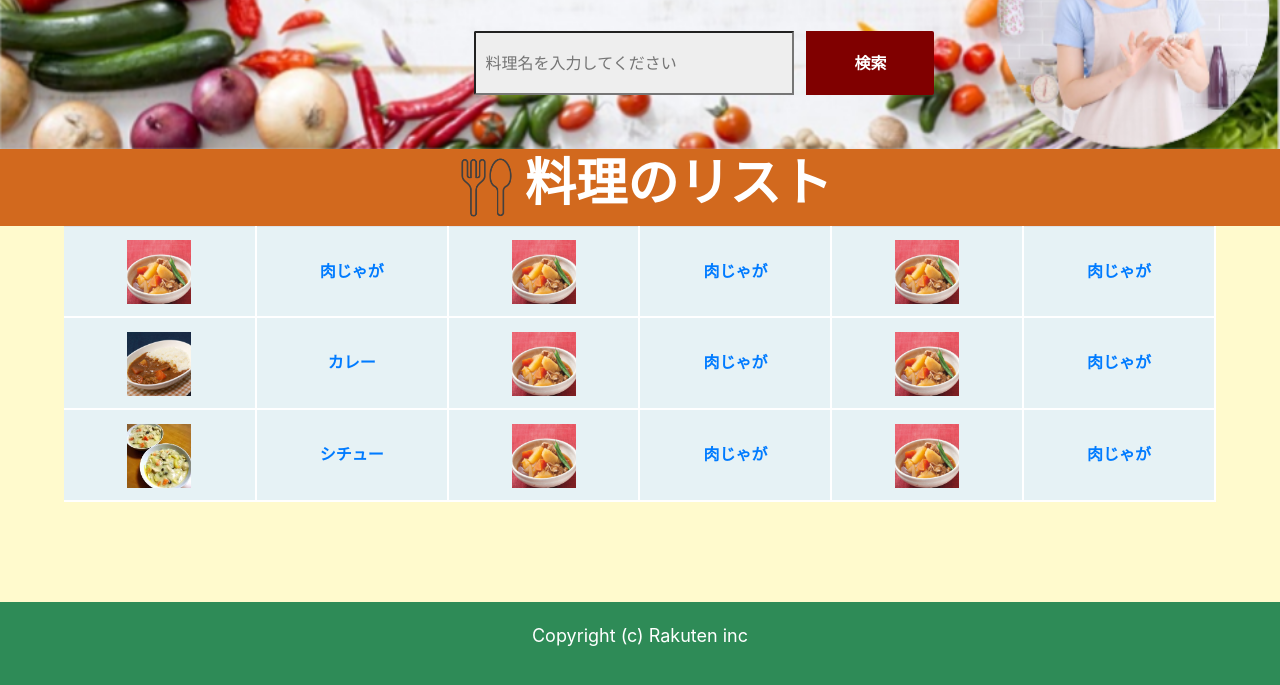
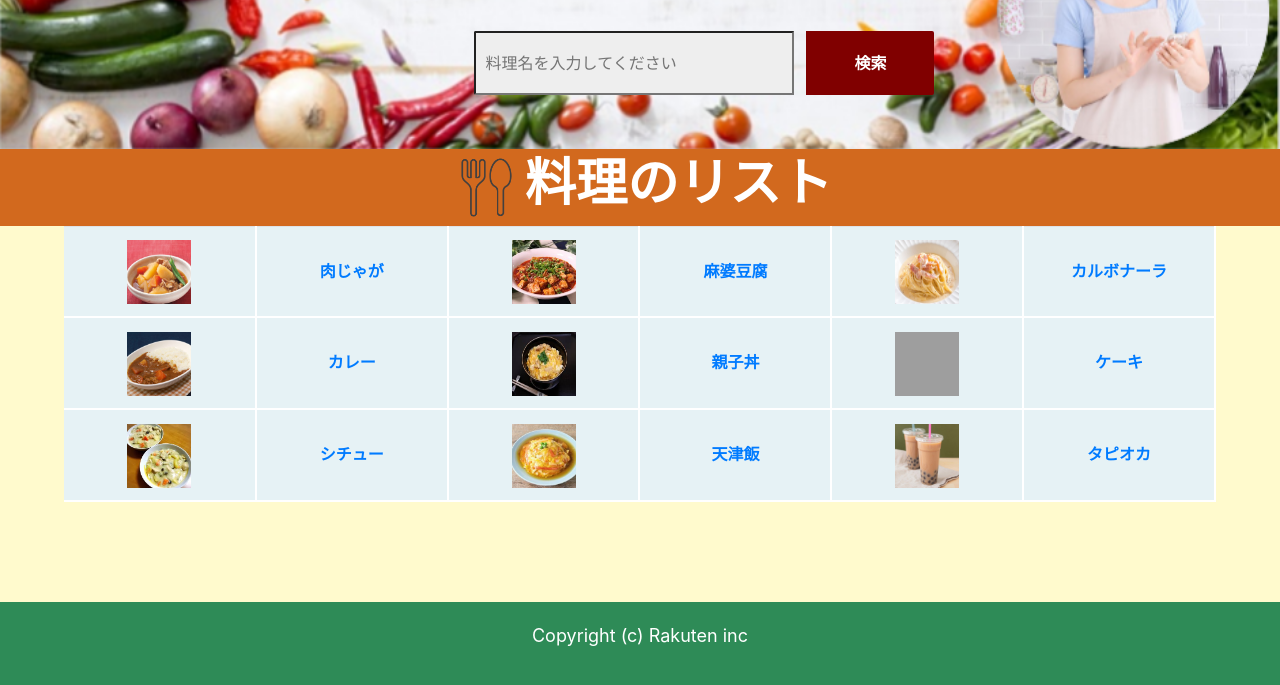
Before and after one commit to trainshogi/ec_food, a PHP site: page / in a window 1280 px wide. Shown: the part 491-1176 px from the top of the page. Run offline with PHP 8.4, Linux system fonts and the light colour scheme; grey boxes are pictures that could not be loaded.

Commit message:
Update index.php

```diff
--- a/index.php
+++ b/index.php
@@ -27,27 +27,27 @@
 	    <tbody bgcolor=#ffffff>
 	        <tr>
 	            <td class="pic"><a href="result.html?name=%E8%82%89%E3%81%98%E3%82%83%E3%81%8C"><img src="img/meatpotato.jpg" alt="meatpotato" class="cookphoto"></td>
-	            <td class="cname"><a href="#">肉じゃが</td>
-	            <td><a href="#"><img src="img/meatpotato.jpg" alt="meatpotato" class="cookphoto"></td>
-	            <td><a href="#">肉じゃが</td>
-	            <td><a href="#"><img src="img/meatpotato.jpg" alt="meatpotato" class="cookphoto"></td>
-	            <td><a href="#">肉じゃが</td>
+	            <td class="cname"><a href="result.html?name=%E8%82%89%E3%81%98%E3%82%83%E3%81%8C">肉じゃが</td>
+	            <td><a href="result.html?name=%E9%BA%BB%E5%A9%86%E8%B1%86%E8%85%90"><img src="img/tohu.jpg" alt="mabodohu" class="cookphoto"></td>
+	            <td><a href="result.html?name=%E9%BA%BB%E5%A9%86%E8%B1%86%E8%85%90">麻婆豆腐</td>
+	            <td><a href="result.html?name=%E3%82%AB%E3%83%AB%E3%83%9C%E3%83%8A%E3%83%BC%E3%83%A9"><img src="img/karubonara.jpg" alt="karubonara" class="cookphoto"></td>
+	            <td><a href="result.html?name=%E3%82%AB%E3%83%AB%E3%83%9C%E3%83%8A%E3%83%BC%E3%83%A9">カルボナーラ</td>
 	        </tr>
 	        <tr>
-	            <td><a href="#"><img src="img/curry.jpg" alt="curry" class="cookphoto"></td>
-	            <td><a href="#">カレー</td>
-	            <td><a href="#"><img src="img/meatpotato.jpg" alt="meatpotato" class="cookphoto"></td>
-	            <td><a href="#">肉じゃが</td>
-	            <td><a href="#"><img src="img/meatpotato.jpg" alt="meatpotato" class="cookphoto"></td>
-	            <td><a href="#">肉じゃが</td>
+	            <td><a href="result.html?name=%E3%82%AB%E3%83%AC%E3%83%BCC"><img src="img/curry.jpg" alt="curry" class="cookphoto"></td>
+	            <td><a href="result.html?name=%E3%82%AB%E3%83%AC%E3%83%BC">カレー</td>
+	            <td><a href="result.html?name=%E8%A6%AA%E5%AD%90%E4%B8%BC"><img src="img/oyakodon.jpg" alt="oyakodon" class="cookphoto"></td>
+	            <td><a href="result.html?name=%E8%A6%AA%E5%AD%90%E4%B8%BC">親子丼</td>
+	            <td><a href="result.html?name=%E3%82%B1%E3%83%BC%E3%82%AD"><img src="img/cake.jpg" alt="cake" class="cookphoto"></td>
+	            <td><a href="result.html?name=%E3%82%B1%E3%83%BC%E3%82%AD">ケーキ</td>
 	        </tr>
 	        <tr>
-	            <td><a href="#"><img src="img/stew.jpg" alt="stew" class="cookphoto"></td>
-	            <td><a href="#">シチュー</td>
-	            <td><a href="#"><img src="img/meatpotato.jpg" alt="meatpotato" class="cookphoto"></td>
-	            <td><a href="#">肉じゃが</td>
-	            <td><a href="#"><img src="img/meatpotato.jpg" alt="meatpotato" class="cookphoto"></td>
-	            <td><a href="#">肉じゃが</td>
+	            <td><a href="result.html?name=%E3%82%B7%E3%83%81%E3%83%A5%E3%83%BC"><img src="img/stew.jpg" alt="stew" class="cookphoto"></td>
+	            <td><a href="result.html?name=%E3%82%B7%E3%83%81%E3%83%A5%E3%83%BC">シチュー</td>
+	            <td><a href="result.html?name=%E5%A4%A9%E6%B4%A5%E9%A3%AF"><img src="img/tensinhan.jpg" alt="tensinhan" class="cookphoto"></td>
+	            <td><a href="result.html?name=%E5%A4%A9%E6%B4%A5%E9%A3%AF">天津飯</td>
+	            <td><a href="result.html?name=%E3%82%BF%E3%83%94%E3%82%AA%E3%82%AB"><img src="img/tapioka.jpg" alt="tapioka" class="cookphoto"></td>
+	            <td><a href="result.html?name=%E3%82%BF%E3%83%94%E3%82%AA%E3%82%AB">タピオカ</td>
 	        </tr>
 	    </tbody>
 	</table>
```
